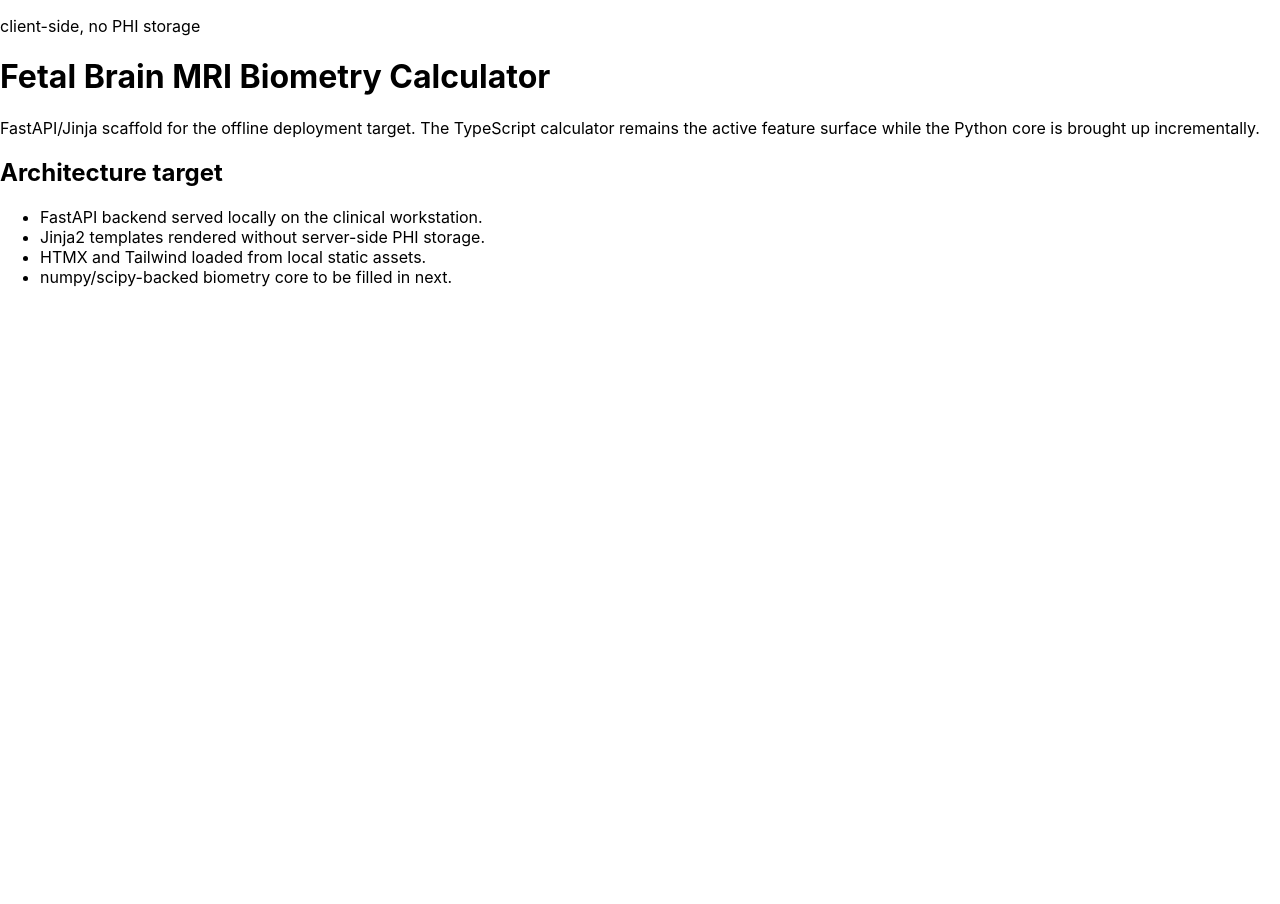
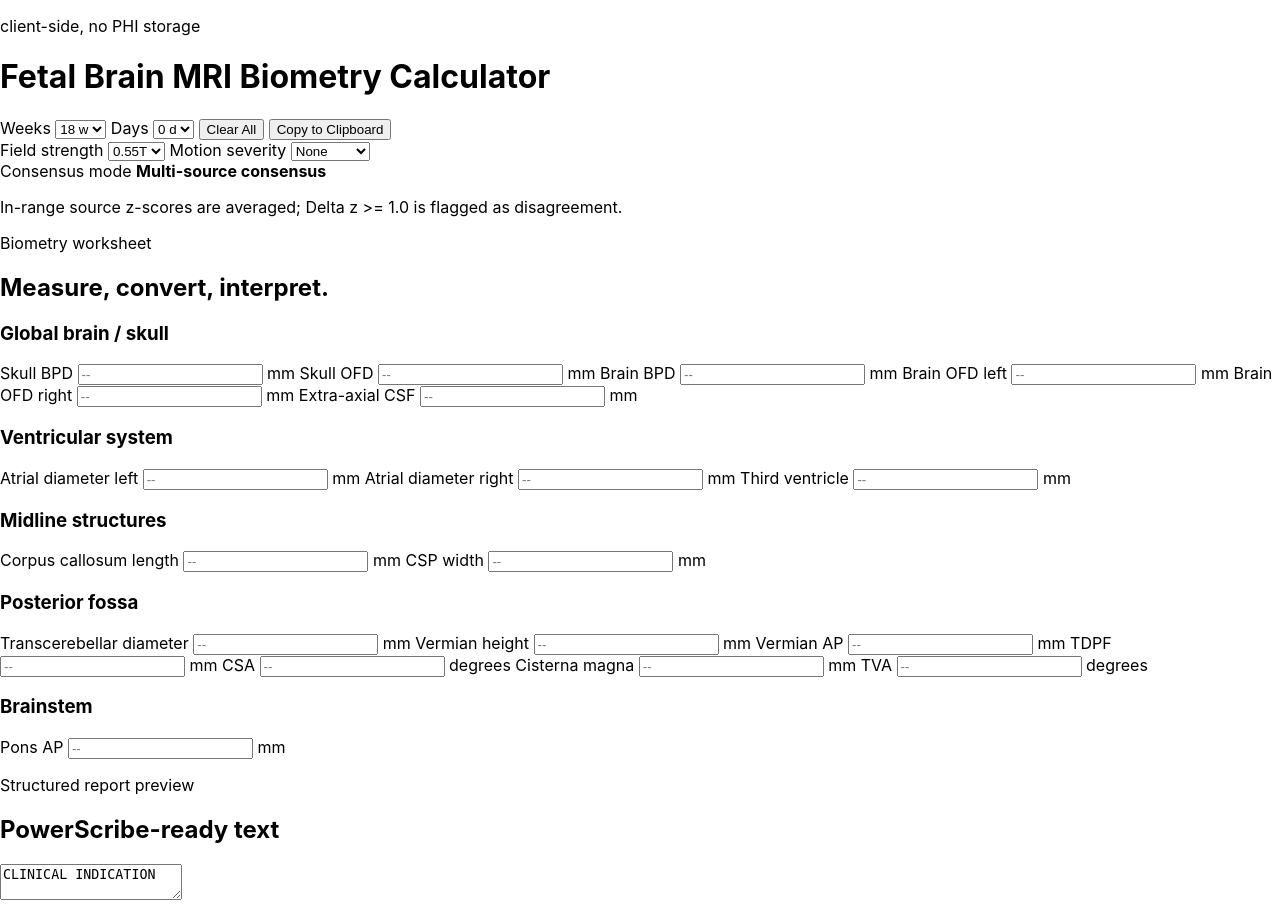
Before and after one commit to sameerkhanna786/FetalBrainMRI, a FastAPI app: page / in a window 1280 px wide. Before the commit the page ends 287 px from the top, so only its background shows below. Run offline with FastAPI, Linux system fonts and the light colour scheme.

Commit message:
Implement SPEC 4.4 Python Jinja worksheet shell

```diff
--- a/python_app/main.py
+++ b/python_app/main.py
@@ -1,25 +1,108 @@
-"""Offline-capable FastAPI/Jinja entry point for SPEC §4.3.
-
-The current production UI remains the TypeScript client while the Python
-surface is brought up incrementally. This scaffold establishes the required
-FastAPI, Jinja2, local-static-asset, and standalone-packaging shape without
-introducing server-side PHI storage.
-"""
+"""Offline-capable FastAPI/Jinja entry point for SPEC §4.3."""
 
 from pathlib import Path
 
 from fastapi import FastAPI, Request
-from fastapi.responses import HTMLResponse
+from fastapi.responses import HTMLResponse, PlainTextResponse
 from fastapi.staticfiles import StaticFiles
 from fastapi.templating import Jinja2Templates
 
 
 BASE_DIR = Path(__file__).resolve().parent
+WEEKS_OPTIONS = list(range(18, 41))
+DAYS_OPTIONS = list(range(7))
+FIELD_STRENGTH_OPTIONS = ["0.55T", "1.5T", "3T"]
+MOTION_OPTIONS = ["None", "Mild", "Moderate", "Severe"]
+PARAMETER_GROUPS = [
+    {
+        "name": "Global brain / skull",
+        "parameters": [
+            {"id": "skull_bpd", "label": "Skull BPD", "unit": "mm"},
+            {"id": "skull_ofd", "label": "Skull OFD", "unit": "mm"},
+            {"id": "brain_bpd", "label": "Brain BPD", "unit": "mm"},
+            {"id": "brain_ofd_left", "label": "Brain OFD left", "unit": "mm"},
+            {"id": "brain_ofd_right", "label": "Brain OFD right", "unit": "mm"},
+            {"id": "extra_axial_csf", "label": "Extra-axial CSF", "unit": "mm"},
+        ],
+    },
+    {
+        "name": "Ventricular system",
+        "parameters": [
+            {"id": "atrial_left", "label": "Atrial diameter left", "unit": "mm"},
+            {"id": "atrial_right", "label": "Atrial diameter right", "unit": "mm"},
+            {"id": "third_ventricle", "label": "Third ventricle", "unit": "mm"},
+        ],
+    },
+    {
+        "name": "Midline structures",
+        "parameters": [
+            {"id": "cc_length", "label": "Corpus callosum length", "unit": "mm"},
+            {"id": "csp_width", "label": "CSP width", "unit": "mm"},
+        ],
+    },
+    {
+        "name": "Posterior fossa",
+        "parameters": [
+            {"id": "tcd", "label": "Transcerebellar diameter", "unit": "mm"},
+            {"id": "vermis_cc", "label": "Vermian height", "unit": "mm"},
+            {"id": "vermis_ap", "label": "Vermian AP", "unit": "mm"},
+            {"id": "tdpf", "label": "TDPF", "unit": "mm"},
+            {"id": "csa", "label": "CSA", "unit": "degrees"},
+            {"id": "cisterna_magna_depth", "label": "Cisterna magna", "unit": "mm"},
+            {"id": "tva", "label": "TVA", "unit": "degrees"},
+        ],
+    },
+    {
+        "name": "Brainstem",
+        "parameters": [
+            {"id": "pons_ap", "label": "Pons AP", "unit": "mm"},
+        ],
+    },
+]
 
 app = FastAPI(title="Fetal Brain MRI Biometry Calculator")
 app.mount("/static", StaticFiles(directory=BASE_DIR / "static"), name="static")
 
 templates = Jinja2Templates(directory=str(BASE_DIR / "templates"))
+
+
+def _initial_report(weeks: int = 30, days: int = 0) -> str:
+    ga_label = f"{weeks}w {days}d ({weeks + days / 7:.1f} weeks)"
+    return "\n".join(
+        [
+            "CLINICAL INDICATION",
+            "",
+            "",
+            "TECHNIQUE",
+            (
+                "Calculator operated in multi-source consensus mode. "
+                f"Gestational age: {ga_label}."
+            ),
+            "",
+            "FINDINGS",
+            "No measurements entered.",
+            "",
+            "IMPRESSION",
+            "No abnormal biometric findings.",
+        ]
+    )
+
+
+def _entered_measurements(form: dict[str, str]) -> list[tuple[str, str, str, str]]:
+    rows: list[tuple[str, str, str, str]] = []
+    for group in PARAMETER_GROUPS:
+        for parameter in group["parameters"]:
+            raw_value = form.get(parameter["id"], "").strip()
+            if raw_value:
+                rows.append(
+                    (
+                        group["name"],
+                        parameter["label"],
+                        raw_value,
+                        parameter["unit"],
+                    )
+                )
+    return rows
 
 
 @app.get("/", response_class=HTMLResponse)
@@ -32,5 +115,52 @@
         {
             "app_name": "Fetal Brain MRI Biometry Calculator",
             "privacy_posture": "client-side, no PHI storage",
+            "weeks_options": WEEKS_OPTIONS,
+            "days_options": DAYS_OPTIONS,
+            "field_strength_options": FIELD_STRENGTH_OPTIONS,
+            "motion_options": MOTION_OPTIONS,
+            "parameter_groups": PARAMETER_GROUPS,
+            "initial_report": _initial_report(),
         },
     )
+
+
+@app.post("/calculate", response_class=PlainTextResponse)
+async def calculate(request: Request) -> PlainTextResponse:
+    """Return a plain-text report preview without persisting request data."""
+
+    raw_form = await request.form()
+    form = {key: str(value) for key, value in raw_form.items()}
+    weeks = int(form.get("weeks", "30"))
+    days = int(form.get("days", "0"))
+    field_strength = form.get("field_strength", "1.5T")
+    motion = form.get("motion", "None")
+    measurements = _entered_measurements(form)
+
+    ga_label = f"{weeks}w {days}d ({weeks + days / 7:.1f} weeks)"
+    lines = [
+        "CLINICAL INDICATION",
+        "",
+        "",
+        "TECHNIQUE",
+        (
+            "Calculator operated in multi-source consensus mode. "
+            f"Gestational age: {ga_label}. Field strength: {field_strength}. "
+            f"Motion artefact: {motion.lower()}."
+        ),
+        "",
+        "FINDINGS",
+    ]
+
+    if measurements:
+        current_group = ""
+        for group_name, label, value, unit in measurements:
+            if group_name != current_group:
+                current_group = group_name
+                lines.append(f"-- {group_name.upper()} --")
+            lines.append(f"  * {label}: {value} {unit}.")
+    else:
+        lines.append("No measurements entered.")
+
+    lines.extend(["", "IMPRESSION", "No abnormal biometric findings."])
+    return PlainTextResponse("\n".join(lines))
--- a/python_app/templates/index.html
+++ b/python_app/templates/index.html
@@ -8,27 +8,158 @@
     <script src="/static/htmx.min.js" defer></script>
   </head>
   <body class="min-h-screen bg-slate-50 text-slate-950">
-    <main class="mx-auto max-w-5xl px-6 py-10">
+    <form
+      class="mx-auto grid max-w-6xl grid-cols-1 gap-8 px-6 py-8 lg:grid-cols-[minmax(0,1.4fr)_minmax(360px,0.8fr)]"
+      hx-post="/calculate"
+      hx-target="#report-preview"
+      hx-swap="innerHTML"
+      hx-trigger="change, keyup changed delay:300ms"
+    >
+      <header
+        class="sticky top-0 z-10 col-span-full border border-slate-200 bg-white p-4"
+      >
+        <div class="flex flex-wrap items-center gap-4">
+          <div class="mr-auto">
             <p class="text-xs uppercase tracking-wider text-teal-700">
               {{ privacy_posture }}
             </p>
-      <h1 class="mt-2 text-3xl font-semibold">
+            <h1 class="text-2xl font-semibold">
               Fetal Brain MRI Biometry Calculator
             </h1>
-      <p class="mt-4 max-w-2xl text-sm leading-6 text-slate-700">
-        FastAPI/Jinja scaffold for the offline deployment target. The TypeScript
-        calculator remains the active feature surface while the Python core is
-        brought up incrementally.
+          </div>
+
+          <label class="text-sm">
+            <span class="block text-xs uppercase tracking-wider text-slate-500">
+              Weeks
+            </span>
+            <select
+              name="weeks"
+              class="mt-1 rounded border border-slate-300 p-2"
+            >
+              {% for week in weeks_options %}
+              <option value="{{ week }}">{{ week }} w</option>
+              {% endfor %}
+            </select>
+          </label>
+
+          <label class="text-sm">
+            <span class="block text-xs uppercase tracking-wider text-slate-500">
+              Days
+            </span>
+            <select
+              name="days"
+              class="mt-1 rounded border border-slate-300 p-2"
+            >
+              {% for day in days_options %}
+              <option value="{{ day }}">{{ day }} d</option>
+              {% endfor %}
+            </select>
+          </label>
+
+          <button
+            type="reset"
+            class="rounded border border-slate-300 px-3 py-2 text-sm"
+          >
+            Clear All
+          </button>
+          <button
+            type="button"
+            class="rounded bg-teal-700 px-3 py-2 text-sm text-white"
+            onclick="navigator.clipboard && navigator.clipboard.writeText(document.getElementById('report-preview').value)"
+          >
+            Copy to Clipboard
+          </button>
+        </div>
+
+        <section
+          class="mt-4 grid gap-4 border-t border-slate-200 pt-4 md:grid-cols-3"
+        >
+          <label class="text-sm">
+            <span class="block text-xs uppercase tracking-wider text-slate-500">
+              Field strength
+            </span>
+            <select
+              name="field_strength"
+              class="mt-1 w-full rounded border border-slate-300 p-2"
+            >
+              {% for option in field_strength_options %}
+              <option value="{{ option }}">{{ option }}</option>
+              {% endfor %}
+            </select>
+          </label>
+          <label class="text-sm">
+            <span class="block text-xs uppercase tracking-wider text-slate-500">
+              Motion severity
+            </span>
+            <select
+              name="motion"
+              class="mt-1 w-full rounded border border-slate-300 p-2"
+            >
+              {% for option in motion_options %}
+              <option value="{{ option }}">{{ option }}</option>
+              {% endfor %}
+            </select>
+          </label>
+          <div class="rounded border border-slate-300 bg-slate-50 p-3 text-sm">
+            <span class="block text-xs uppercase tracking-wider text-slate-500">
+              Consensus mode
+            </span>
+            <strong>Multi-source consensus</strong>
+            <p class="mt-1 text-xs text-slate-600">
+              In-range source z-scores are averaged; Delta z &gt;= 1.0 is
+              flagged as disagreement.
             </p>
-      <section class="mt-8 border border-slate-300 bg-white p-4">
-        <h2 class="text-lg font-medium">Architecture target</h2>
-        <ul class="mt-3 list-disc space-y-2 pl-5 text-sm text-slate-700">
-          <li>FastAPI backend served locally on the clinical workstation.</li>
-          <li>Jinja2 templates rendered without server-side PHI storage.</li>
-          <li>HTMX and Tailwind loaded from local static assets.</li>
-          <li>numpy/scipy-backed biometry core to be filled in next.</li>
-        </ul>
+          </div>
         </section>
+      </header>
+
+      <main>
+        <p class="text-xs uppercase tracking-wider text-teal-700">
+          Biometry worksheet
+        </p>
+        <h2 class="mt-1 text-3xl font-semibold">
+          Measure, convert, interpret.
+        </h2>
+
+        <div class="mt-6 space-y-6">
+          {% for group in parameter_groups %}
+          <section class="border border-slate-200 bg-white p-4">
+            <h3 class="text-lg font-semibold">{{ group.name }}</h3>
+            <div class="mt-3 grid gap-3 sm:grid-cols-2">
+              {% for parameter in group.parameters %}
+              <label class="text-sm">
+                <span class="block text-slate-700">{{ parameter.label }}</span>
+                <span class="mt-1 flex items-center gap-2">
+                  <input
+                    name="{{ parameter.id }}"
+                    inputmode="decimal"
+                    class="w-full rounded border border-slate-300 p-2"
+                    placeholder="--"
+                  />
+                  <span class="w-16 text-xs text-slate-500">
+                    {{ parameter.unit }}
+                  </span>
+                </span>
+              </label>
+              {% endfor %}
+            </div>
+          </section>
+          {% endfor %}
+        </div>
       </main>
+
+      <aside class="lg:sticky lg:top-32 lg:self-start">
+        <section class="border border-slate-200 bg-white">
+          <div class="border-b border-slate-200 p-4">
+            <p class="text-xs uppercase tracking-wider text-teal-700">
+              Structured report preview
+            </p>
+            <h2 class="mt-1 text-lg font-semibold">PowerScribe-ready text</h2>
+          </div>
+          <!-- prettier-ignore -->
+          <textarea id="report-preview" readonly class="h-[520px] w-full resize-none border-0 p-4 font-mono text-sm leading-6">{{ initial_report }}</textarea>
+        </section>
+      </aside>
+    </form>
   </body>
 </html>
```
Also changed, not shown: PLAN.md (+6 -0 lines), PROGRESS.md (+14 -0 lines), client/src/lib/architecture.test.ts (+20 -0 lines). Lines whose indentation alone changed are shown as unchanged.
